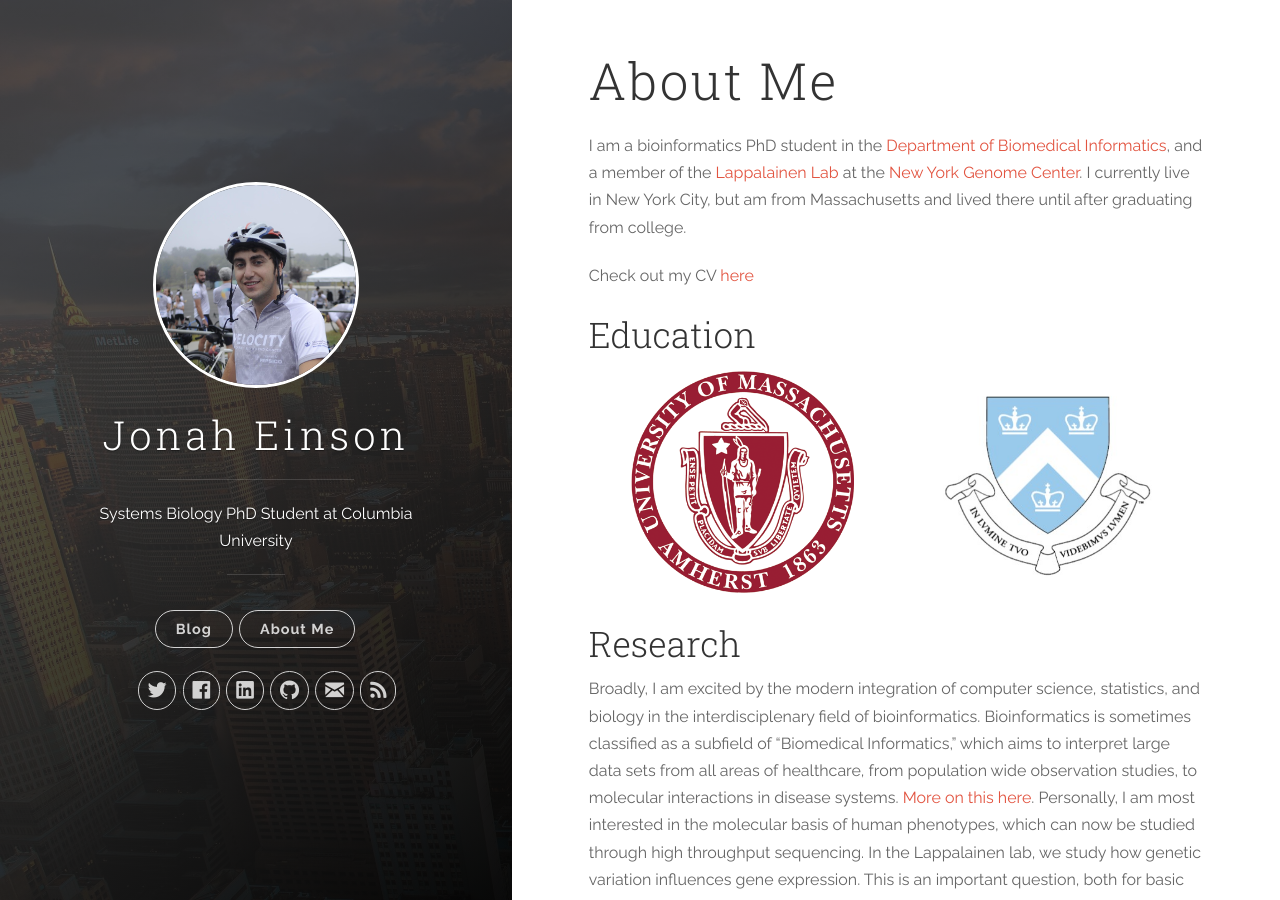
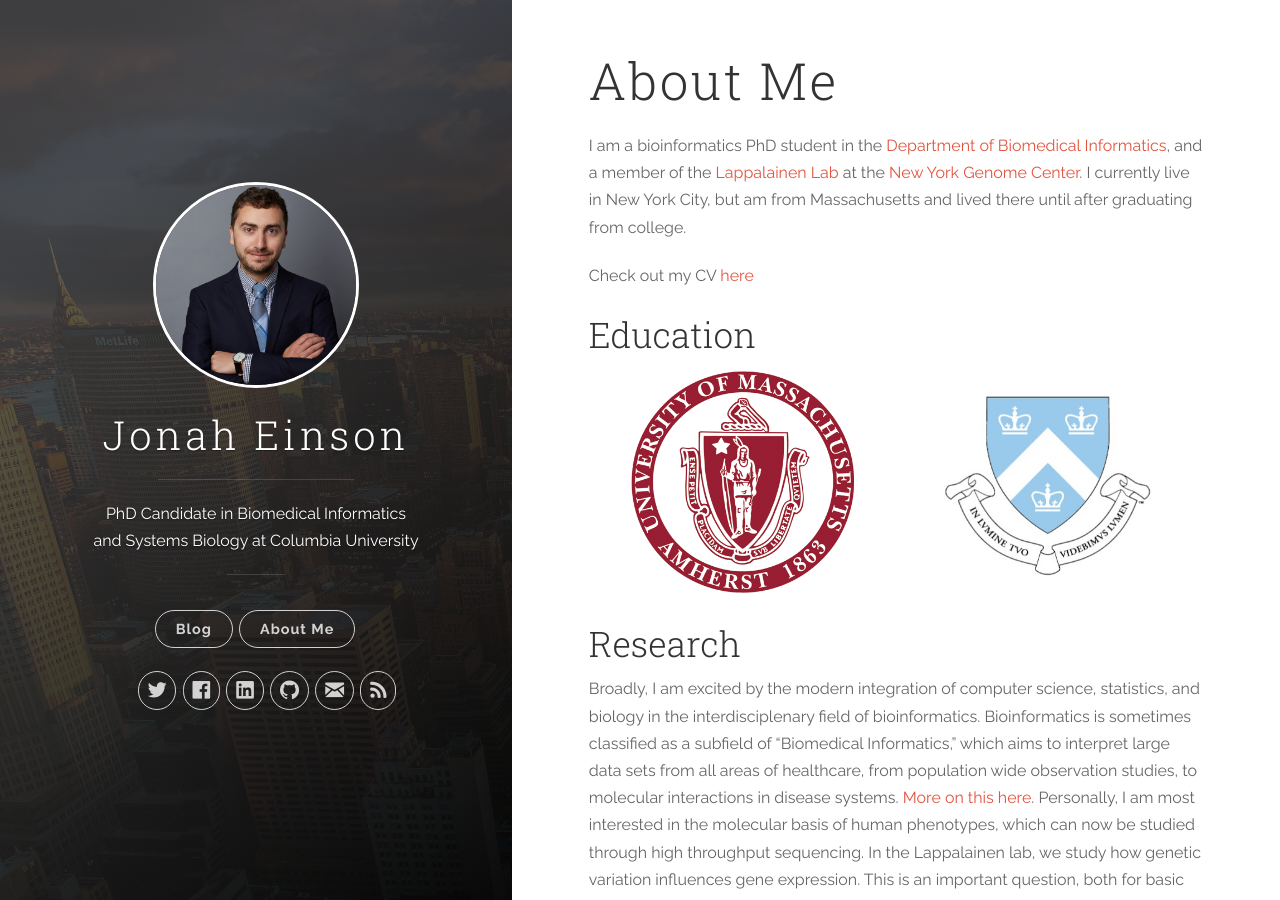
Before and after one commit to jeinson/jeinson.github.io, a Jekyll site: the page built from about.md, in a window 1280 px wide and 900 px high. Built offline with Jekyll 4.4.1, drawn with Linux system fonts in a browser that asks for light colours.

Commit message:
Updated before BoG 2022

```diff
--- a/_config.yml
+++ b/_config.yml
@@ -1,6 +1,6 @@
 # Site settings
 title: Jonah Einson
-description: 'Systems Biology PhD Student at Columbia University'
+description: 'PhD Candidate in Biomedical Informatics and Systems Biology at Columbia University'
 url: 'http://jeinson.github.io'
 #baseurl: '/home'
 # google_analytics: 'UA-XXXXXX-X'
--- a/_includes/header.html
+++ b/_includes/header.html
@@ -9,7 +9,7 @@
     <div class="panel-main__inner panel-inverted">
     <div class="panel-main__content">
         <a href="{{ site.baseurl }}/" title="link to home of {{ site.title }}">
-          <img src="{{ site.baseurl }}/images/my_picture.jpg" class="user-image" alt="My Profile Photo">
+          <img src="{{ site.baseurl }}/images/+04_JonahEinson_0013_150_square.jpg" class="user-image" alt="My Profile Photo">
           <h1 class="panel-cover__title panel-title">{{ site.title }}</h1>
         </a>
         <hr class="panel-cover__divider">
--- a/about.md
+++ b/about.md
@@ -5,7 +5,7 @@ layout: page
 I am a bioinformatics PhD student in the [Department of Biomedical Informatics](http://www.dbmi.columbia.edu){:target="_blank1_"}, and a member of the [Lappalainen Lab](http://www.tllab.org){:target="_blank2_"} at the [New York Genome Center](http://www.nygenome.org){:target="_blank3_"}. I currently live in New York City, but am from Massachusetts and lived there until after graduating from college.
 
 
-Check out my CV [here]({{ site.baseurl }}/assets/Resume_Winter_2020.pdf)
+Check out my CV [here]({{ site.baseurl }}/assets/CV-Einson-Spring-22.pdf)
 
 ## Education
 <div class="row">
```
Also changed, not shown: Gemfile.lock, images/+04_JonahEinson_0013_150.jpg (added), images/+04_JonahEinson_0013_150_square.jpg (added), 5 other files.
